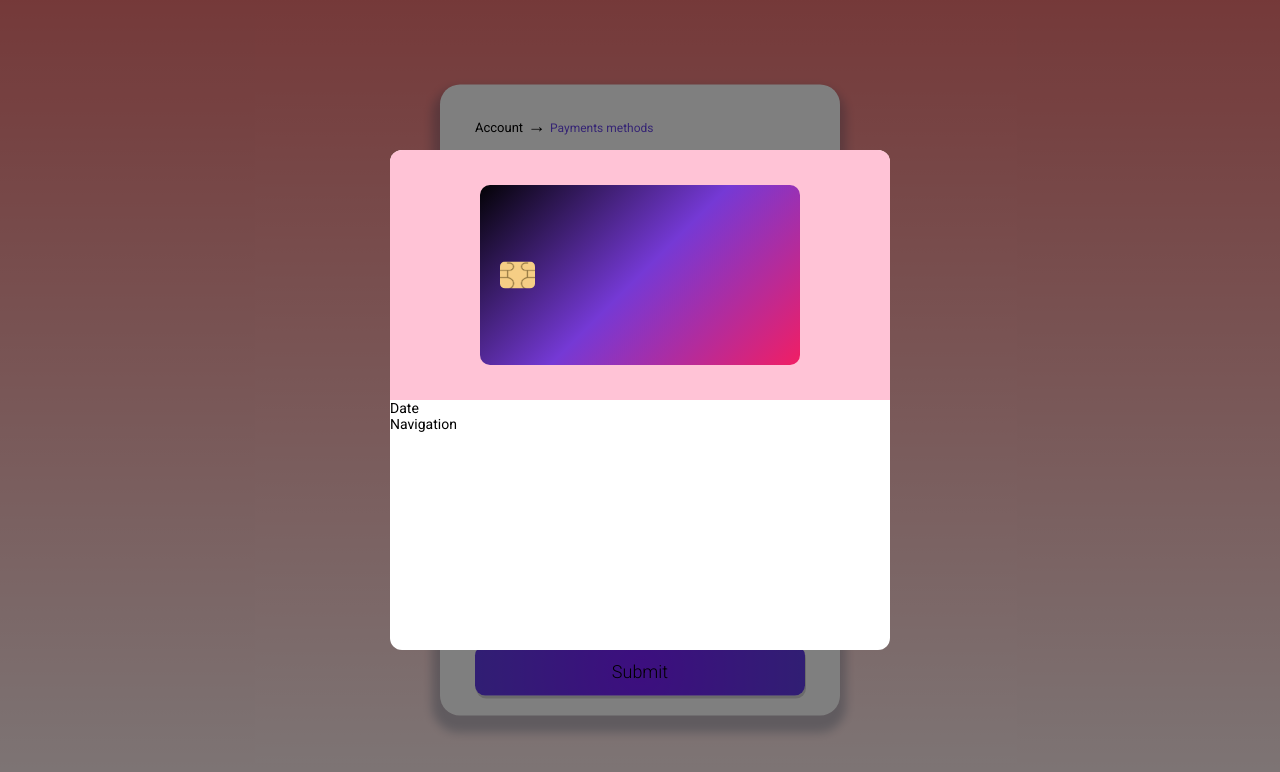
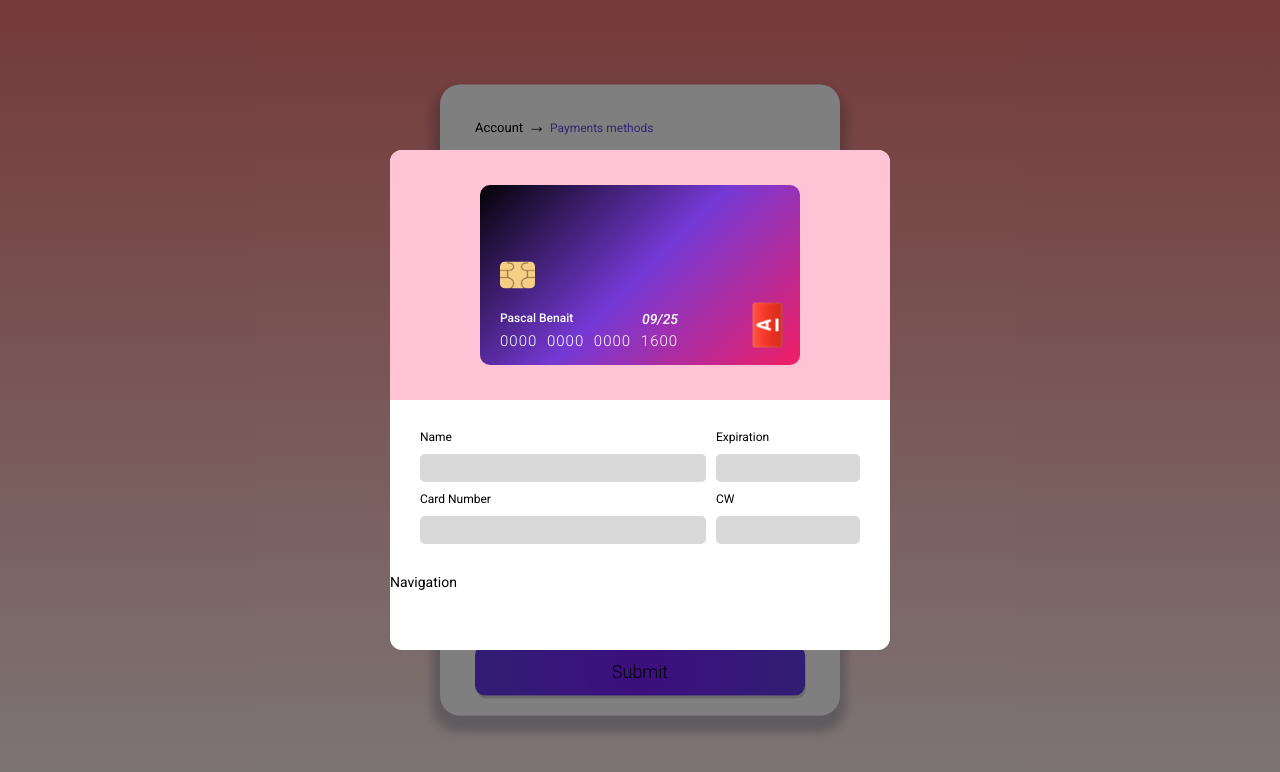
Before and after one commit to DmitryBalandin/my-credit-cart-application-on-react, a React (Vite) app in the folder one-project/: page / in a window 1280 px wide. Shown: the top 772 px of the page. Built offline with nearby package versions, Linux system fonts and the light colour scheme.

Commit message:
add input group

```diff
--- /dev/null
+++ b/one-project/src/components/input group/input field/input-field.jsx
@@ -0,0 +1,14 @@
+import React from "react";
+import './input-filed.css';
+
+const InputField = ({ label }) => {
+    return (
+        <div className="modul__field">
+            <label className="modul__field__label" htmlFor={'input' + label}>{label}</label>
+                <input className="modul__field__input" type="text" id={'input' + label} />
+
+        </div>
+    )
+}
+
+export default InputField;
--- /dev/null
+++ b/one-project/src/components/input group/input field/input-filed.css
@@ -0,0 +1,18 @@
+.modul__field{
+    display: flex;
+    flex-direction: column;
+    gap:10px;
+}
+
+.modul__field__label{
+    font-size: 12px;
+    font-weight: 400;
+}
+.modul__field__input{
+    border-radius: 5px;
+    padding-left: 7px;
+    height: 28px;
+    font-size: 14px;
+    font-weight: 500;
+    background-color: #D9D9D9;
+}
--- /dev/null
+++ b/one-project/src/components/input group/input-group.css
@@ -0,0 +1,7 @@
+.modal__input-group{
+    margin: 30px 30px;
+    display: grid;
+    gap: 10px;
+    grid-template-columns: calc((100% ) * 0.65) calc((100% - 30px) * 0.35);
+
+}
--- /dev/null
+++ b/one-project/src/components/input group/input-group.jsx
@@ -0,0 +1,16 @@
+import React from "react";
+import InputField from "./input field/input-field";
+import './input-group.css';
+
+const InputGroup = () => {
+    return (
+        <div className="modal__input-group">
+            <InputField label="Name"/>
+            <InputField label="Expiration"/>
+            <InputField label="Card Number"/>
+            <InputField label="CW"/>
+        </div>
+    )
+};
+
+export default InputGroup;
--- a/one-project/src/components/modal card/modal-card.css
+++ b/one-project/src/components/modal card/modal-card.css
@@ -10,7 +10,7 @@
 
 .modal-card__content{
     position: relative;
-    overflow: hidden;
+    /* overflow: hidden; */
     border-radius: 10px;
     height: 180px;
     width: 320px;
@@ -32,11 +32,54 @@
 .modal-card__chip img{
     width: 100%;
     height: 100%;
+
 }
 
 .modal-card__img{
-    transform: rotate(90deg);
+    right: 10px;
+    bottom: 25px;
+    position: absolute;
+    width: 45px;
+    height: 30px;
 }
 .modal-card__img img{
+    transform: rotate(-90deg);
+    width: 100%;
+    height: 100%;
+}
+
+.modal-card__date{
+    position: absolute;
+    padding: 0 0 15px 20px;
+    left: 0;
+    bottom: 0;
+    color: white;
+    display: grid;
+    grid-template-areas: "A B" "C C" ;
+    gap: 5px;
 
 }
+
+.modal-card__name-person{
+    font-size: 12px;
+    font-weight: 500;
+}
+
+.modal-card__date-card{
+    font-size: 14px;
+    font-style: italic;
+    font-weight: 500;
+    justify-self: end;
+}
+
+.modal-card__card-account{
+    font-size: 13px;
+    font-weight: 600;
+    font-family: "Roboto",sans-serif;
+    font-size: 15px;
+    font-weight: 300;
+    word-spacing: 5px;
+    letter-spacing: 1px;
+    grid-column: 1 / 3;
+    grid-row: 2;
+}
--- a/one-project/src/components/modal card/modal-card.jsx
+++ b/one-project/src/components/modal card/modal-card.jsx
@@ -10,9 +10,9 @@ const ModalCard = () =>{
                     <img src={imgBank}  alt="chip on card"/>
                 </div>
                 <div className="modal-card__date">
-                    <div className="modal-card__name-person"></div>
-                    <div className="modal-card__date-card"></div>
-                    <div className="modal-card__card-account"></div>
+                    <p className="modal-card__name-person">Pascal Benait</p>
+                    <p className="modal-card__date-card">09/25</p>
+                    <p className="modal-card__card-account">0000  0000  0000  1600</p>
                 </div>
                 <div className="modal-card__img">
                     <img src={iconBank} alt="img bank"/>
--- a/one-project/src/components/modal/modal.jsx
+++ b/one-project/src/components/modal/modal.jsx
@@ -1,6 +1,8 @@
 import React, { useState,Components } from "react";
 import './modal.css';
 import ModalCard from "../modal card/modal-card";
+import InputGroup from "../input group/input-group";
+
 const Modal = ({ active, setActive }) => {
 
     return (
@@ -8,7 +10,7 @@ const Modal = ({ active, setActive }) => {
         <div className={active ? "modal active": "modal"} onClick={() => setActive(false)}>
             <div className="modal__content" onClick={e =>e.stopPropagation()}>
                 <ModalCard/>
-                <div className="modal__date-input">Date </div>
+                <InputGroup/>
                 <div className="modal__nav">Navigation</div>
             </div>
         </div>
```
Also changed, not shown: one-project/src/components/body/body.css (line endings or trailing spaces).
